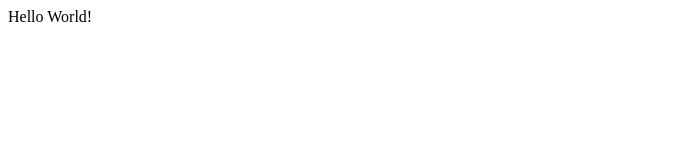
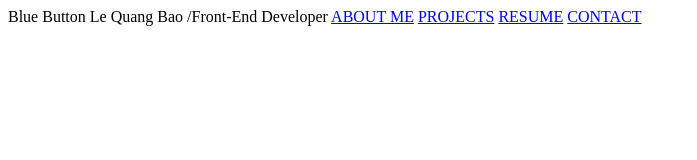
Before and after one commit to lequangbao1/project0, a plain HTML site: page index.html in a window 1280 px wide. Shown: the whole page, without its empty margins (0-697 px from the left). Drawn offline with Linux system fonts and the light colour scheme.

Commit message:
10.19 - Working with portfolio page

```diff
--- a/index.html
+++ b/index.html
@@ -1,11 +1,24 @@
 <html lang="en">
     <head>
         <title>
-            Hello
+            About Me | baole.dev
         </title>
+        <meta charset='UTF-8'>
+        <meta name='viewport' content="width-device-width, initial-scale=1.0">
+        <link rel='stylesheet' href='style.css'>
+
     </head>
     <body>
-        Hello World!
+        <nav>
+            <span>Blue Button</span>
+            <a>Le Quang Bao <span>/Front-End Developer</span></a>
+
+            <a href='index.html'>ABOUT ME</a>
+            <a href='projects.html'>PROJECTS</a>
+            <a href='resume.html'>RESUME</a>
+            <a href='contact.html'>CONTACT</a>
+        </nav>
+
 
     </body>
 
```
